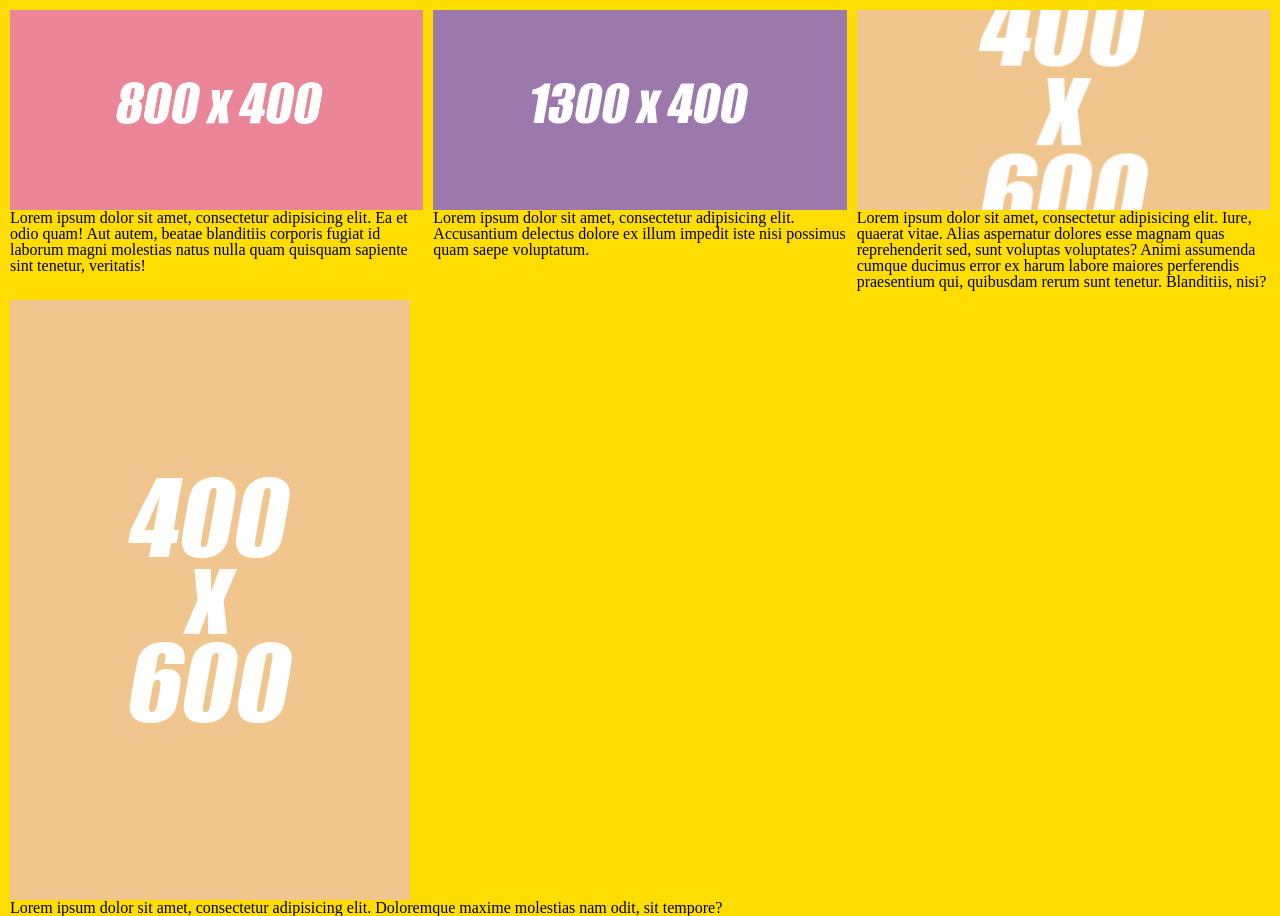
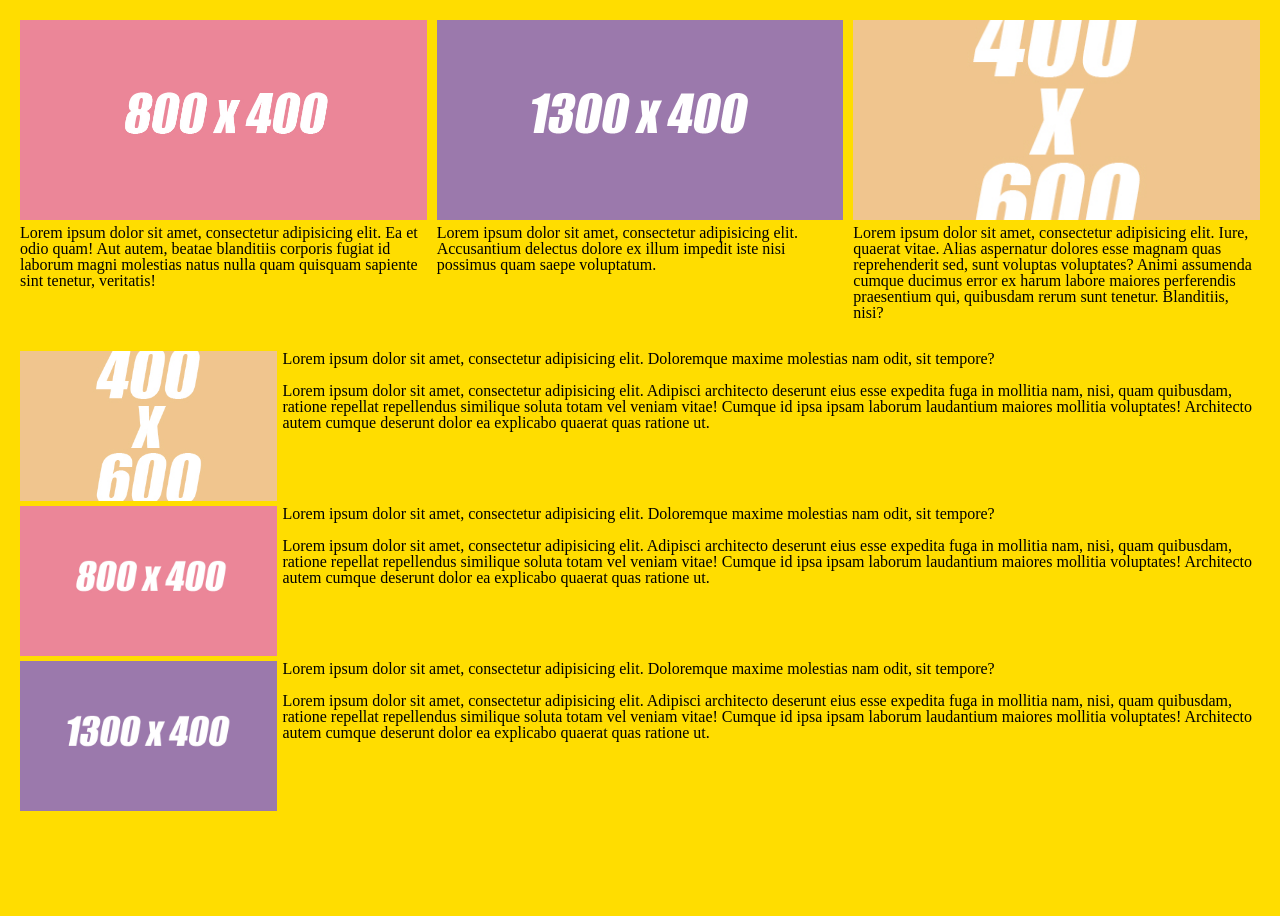
Before and after one commit to TetianaChykalova/adaptive-image, a plain HTML site: page index.html in a window 1280 px wide. After the commit the page ends 816 px from the top, so only its background shows below. Drawn offline with Linux system fonts and the light colour scheme.

Commit message:
column first

```diff
--- a/css/style.css
+++ b/css/style.css
@@ -43,13 +43,13 @@ h1, h2, h3, h4, h5, h6 {font-size: inherit; font-weight: 400;}
 
 body {
     background: #ffdd00;
-    padding: 10px;
+    padding: 20px;
 }
 
 .row {
     display: flex;
     flex-direction: row;
-    margin: 0 -5px 10px;
+    margin: 0 -5px 30px;
 }
 .row__item {
     display: flex;
@@ -59,6 +59,7 @@ body {
     padding: 0 5px;
 }
 .item-image {
+    margin: 0 0 5px 0;
     height: 200px;
     overflow: hidden;
 }
@@ -67,3 +68,33 @@ body {
     height: 100%;
     object-fit: cover;
 }
+
+.column {
+    display: flex;
+    flex-direction: column;
+}
+.column__item {
+    display: flex;
+    flex-direction: row;
+    /*justify-content: space-between;*/
+    margin: 0 0 5px 0;
+}
+.column-image {
+    flex: 0 1 50%;
+    margin: 0 5px 0 0;
+    position: relative;
+    min-height: 150px;
+    /*overflow: hidden;*/
+
+}
+.column-image img {
+    width: 100%;
+    height: 100%;
+    object-fit: cover;
+    position: absolute;
+    top: 0;
+    left: 0;
+}
+.column__item p {
+    /*flex: 0 1 50%;*/
+}
--- a/index.html
+++ b/index.html
@@ -53,6 +53,31 @@
             </div>
             <p>
                 Lorem ipsum dolor sit amet, consectetur adipisicing elit. Doloremque maxime molestias nam odit, sit tempore?
+                <br>
+                <br>
+                Lorem ipsum dolor sit amet, consectetur adipisicing elit. Adipisci architecto deserunt eius esse expedita fuga in mollitia nam, nisi, quam quibusdam, ratione repellat repellendus similique soluta totam vel veniam vitae! Cumque id ipsa ipsam laborum laudantium maiores mollitia voluptates! Architecto autem cumque deserunt dolor ea explicabo quaerat quas ratione ut.
+            </p>
+        </div>
+        <div class="column__item">
+            <div class="column-image">
+                <img src="img/800x400.jpg" alt="">
+            </div>
+            <p>
+                Lorem ipsum dolor sit amet, consectetur adipisicing elit. Doloremque maxime molestias nam odit, sit tempore?
+                <br>
+                <br>
+                Lorem ipsum dolor sit amet, consectetur adipisicing elit. Adipisci architecto deserunt eius esse expedita fuga in mollitia nam, nisi, quam quibusdam, ratione repellat repellendus similique soluta totam vel veniam vitae! Cumque id ipsa ipsam laborum laudantium maiores mollitia voluptates! Architecto autem cumque deserunt dolor ea explicabo quaerat quas ratione ut.
+            </p>
+        </div>
+        <div class="column__item">
+            <div class="column-image">
+                <img src="img/1300x400.jpg" alt="">
+            </div>
+            <p>
+                Lorem ipsum dolor sit amet, consectetur adipisicing elit. Doloremque maxime molestias nam odit, sit tempore?
+                <br>
+                <br>
+                Lorem ipsum dolor sit amet, consectetur adipisicing elit. Adipisci architecto deserunt eius esse expedita fuga in mollitia nam, nisi, quam quibusdam, ratione repellat repellendus similique soluta totam vel veniam vitae! Cumque id ipsa ipsam laborum laudantium maiores mollitia voluptates! Architecto autem cumque deserunt dolor ea explicabo quaerat quas ratione ut.
             </p>
         </div>
     </div>
```
